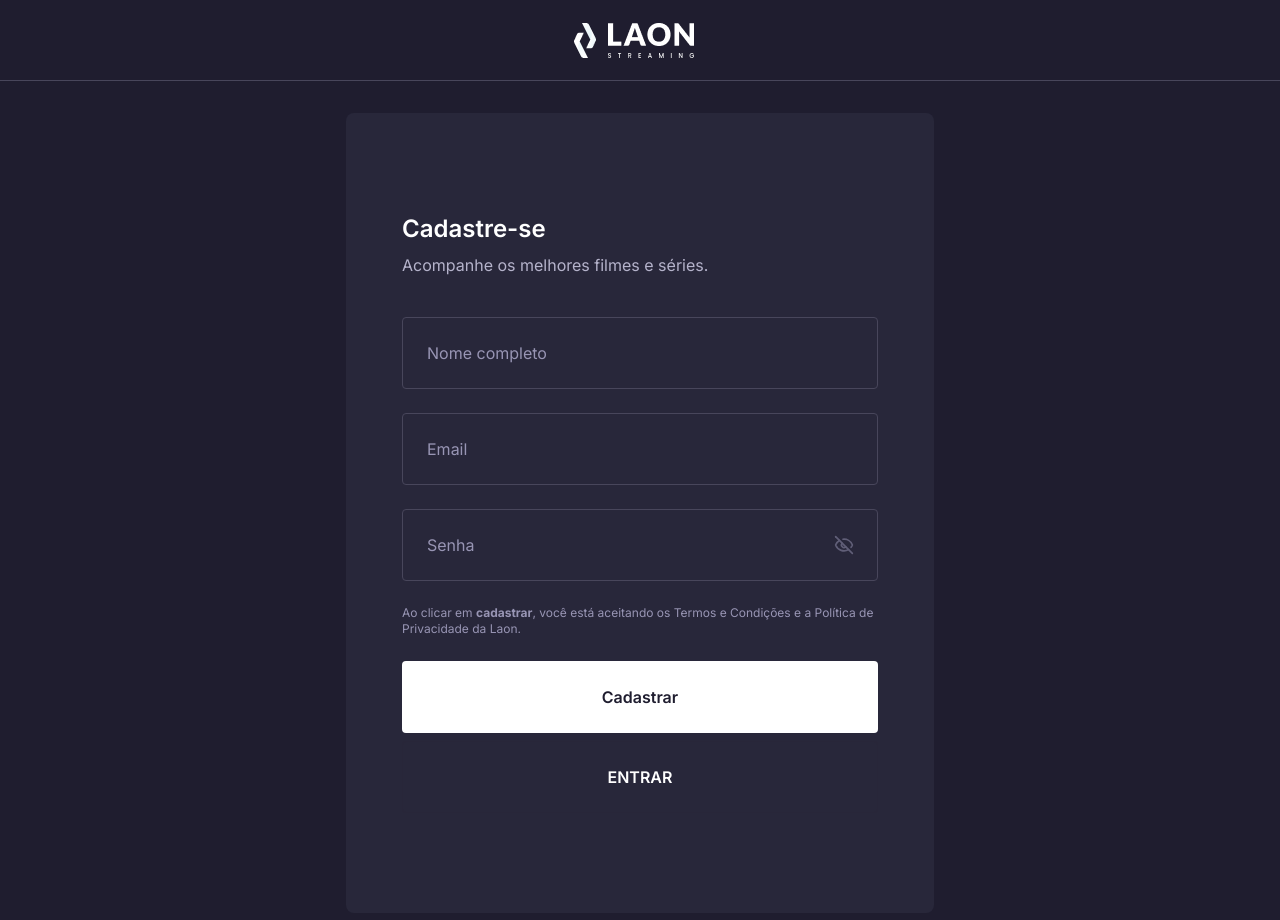
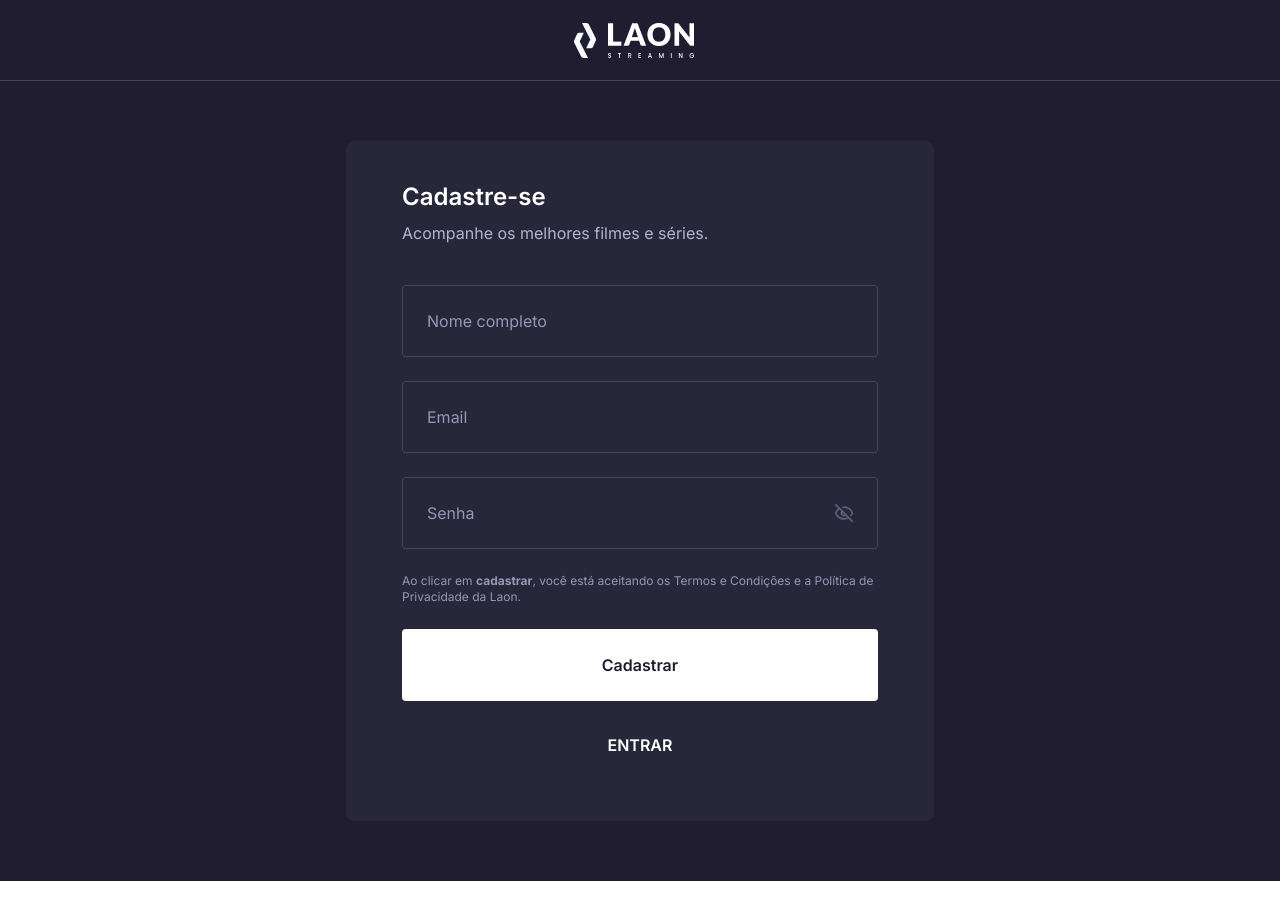
Before and after one commit to bantheus/recruiting-laon, a Next.js app in the folder recruiting-laon-frontend/: page /signup in a window 1280 px wide. Shown: the top 920 px of the page. After the commit the page ends 881 px from the top, so only its background shows below. Built offline with nearby package versions, Linux system fonts and the light colour scheme.

Commit message:
✨ feat: Add ajustes finais v desktop

```diff
--- a/recruiting-laon-frontend/app/(auth)/login/page.tsx
+++ b/recruiting-laon-frontend/app/(auth)/login/page.tsx
@@ -60,8 +60,8 @@ export default function LoginPage() {
 	return (
 		<>
 			<Header />
-			<main className="md:bg-gray-100 md:py-8">
-				<div className="flex md:rounded-lg md:mx-auto flex-col md:max-w-[588px] justify-center min-h-screen bg-background px-5 pt-16 py-10 md:px-14 md:pt-10">
+			<main className="md:bg-gray-100 md:py-8 h-svh flex items-center w-full">
+				<div className="flex md:rounded-lg md:mx-auto flex-col w-full md:max-w-[588px] h-screen md:h-auto justify-center  bg-background px-5 pt-16 py-10 md:px-14 md:pt-10">
 					<div className="gap-2 flex flex-col">
 						<h2 className="text-white font-semibold text-2xl">Entrar</h2>
 						<p className="text-[#B5B3CB]">Bem-vindo(a) de volta!</p>
--- a/recruiting-laon-frontend/app/(auth)/signup/page.tsx
+++ b/recruiting-laon-frontend/app/(auth)/signup/page.tsx
@@ -61,8 +61,8 @@ export default function SignupPage() {
 	return (
 		<>
 			<Header />
-			<main className="md:bg-gray-100 md:py-8">
-				<div className="flex md:rounded-lg md:mx-auto md:max-w-[588px] md:px-14 md:pt-10 flex-col justify-center min-h-screen bg-background px-5 pt-16 py-10">
+			<main className="md:bg-gray-100 md:py-8 h-svh flex items-center w-full">
+				<div className="flex md:rounded-lg md:mx-auto w-full md:max-w-[588px] md:px-14 md:pt-10 flex-col justify-center h-screen md:h-auto bg-background px-5 pt-16 py-10">
 					<div className="gap-2 flex flex-col">
 						<h2 className="text-white font-semibold text-2xl">Cadastre-se</h2>
 						<p className="text-[#B5B3CB]">
--- a/recruiting-laon-frontend/app/components/media-grid.tsx
+++ b/recruiting-laon-frontend/app/components/media-grid.tsx
@@ -13,14 +13,14 @@ export default function MediaGrid({ media }: MediaGridProps) {
 				<Link
 					href={`/media/${item.id}`}
 					key={item.id}
-					className="relative w-full h-[234px] md:h-[254px] shadow-md"
+					className="relative w-full h-[234px] md:h-[254px] shadow-md xl:h-[454px]"
 				>
 					<Image
 						src={item.coverLink}
 						alt={item.name}
 						fill
 						quality={100}
-						className="absolute w-full h-full top-0 left-0 object-cover object-top md:h-[254px]"
+						className="absolute w-full h-full top-0 left-0 object-cover object-top md:h-[254px] xl:h-[454px]"
 					/>
 				</Link>
 			))}
--- a/recruiting-laon-frontend/app/media/[id]/page.tsx
+++ b/recruiting-laon-frontend/app/media/[id]/page.tsx
@@ -52,7 +52,7 @@ export default async function MediaPage({
 
 				<div className="h-full absolute top-0 left-0 w-full bg-gradient-to-t from-background to-background-0" />
 			</div>
-			<main className="bg-background text-gray-500 pb-16">
+			<main className="bg-background text-gray-500 h-svh flex items-center pb-16">
 				<div className="px-5 lg:px-28 flex flex-col lg:flex-row lg:pt-14 lg:gap-20">
 					<div className="relative min-w-[306px] h-[448px] shadow-md hidden lg:flex">
 						<Image
```
Also changed, not shown: 1 other file (tests, documents, lock files or other folders).
